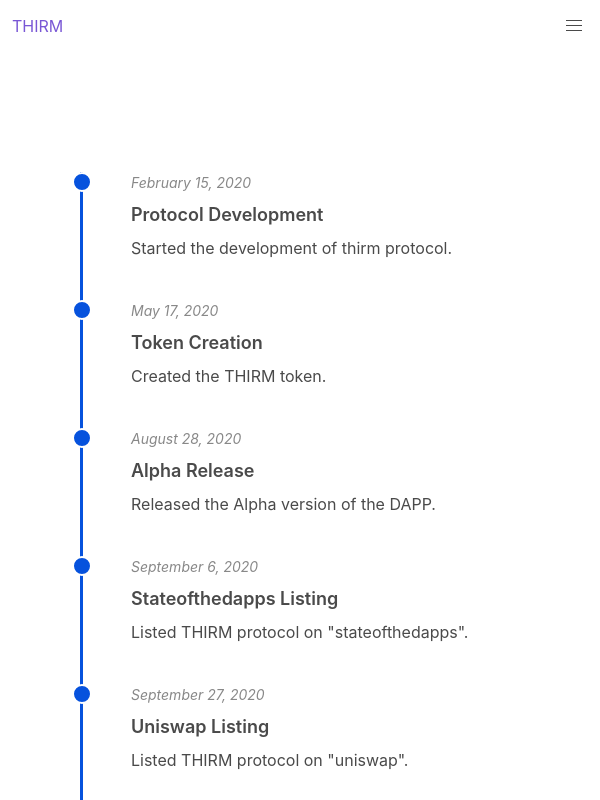
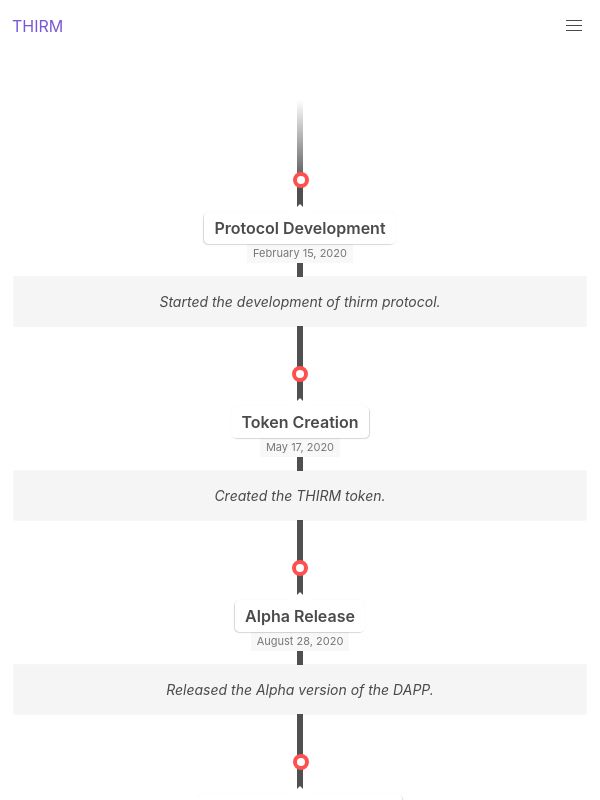
Before and after one commit to SuhailCM/thirmprotocol.github.io, a Vue app: page /roadmap in a window 600 px wide. Shown: the top 800 px of the page. Built offline with nearby package versions, Linux system fonts and the light colour scheme; what vue-plugin-load-script would draw is missing.

Commit message:
modern timeline

```diff
--- a/src/x/roadmap.vue
+++ b/src/x/roadmap.vue
@@ -2,30 +2,27 @@
   <div>
     <section class="container">
       <div class="roadmap">
-        <ul class="roadmap-list" v-for="(roadmap, index) of roadmaps" :key="index">
-          <li>
-            <div class="roadmap-date">
-             {{ roadmap.date }}
+        <ul class="timeline">
+        <li class="timeline" v-for="(roadmap, index) of roadmaps" :key="index">
+          <div :class="index % 2=== 0 ? 'direction-l' : 'direction-r'">
+            <div class="flag-wrapper">
+        <span class="flag">{{ roadmap.title }}</span>
+        <span class="time-wrapper"><span class="time">{{ roadmap.date }}</span></span>
         </div>
-            <div class="roadmap-title">
-              {{ roadmap.title }}
-            </div>
-            <div class="roadmap-desc">
-              {{ roadmap.description }}
+        <div class="desc">{{ roadmap.description }}</div>
         </div>
           </li>
           </ul>
+
             <h1 class="upcom">Upcoming</h1>
-        <ul class="roadmap-list upcomming" v-for="(roadmap, index) of roadmapsup" :key="index">
-          <li>
-            <div class="roadmap-date">
-             {{ roadmap.date }}
+          <ul class="timeline">
+          <li class="timeline" v-for="(roadmap, index) of roadmapsup" :key="index">
+          <div :class="index % 2=== 0 ? 'direction-l' : 'direction-r'">
+            <div class="flag-wrapper">
+        <span class="flag">{{ roadmap.title }}</span>
+        <span class="time-wrapper"><span class="time">{{ roadmap.date }}</span></span>
         </div>
-            <div class="roadmap-title">
-              {{ roadmap.title }}
-            </div>
-            <div class="roadmap-desc">
-              {{ roadmap.description }}
+        <div class="desc">{{ roadmap.description }}</div>
         </div>
           </li>
         </ul>
@@ -37,67 +34,290 @@
 <style>
 
 .roadmap {
-  margin-bottom: 120px;
-  margin-left: 80px;
-  margin-right: 80px;
-  margin-top: 120px;
-}
-.roadmap .roadmap-list {
-  padding-bottom: 16px;
-  border-left: 3px solid #0652DD;
-  padding-left: 24px;
-}
-
-.roadmap .roadmap-list li{
-  position: relative;
-  padding-bottom: 24px;
-  padding-left: 24px;
-}
-
-.roadmap .roadmap-list li::before{
-  content: "";
-  width: 20px;
-  height: 20px;
-  position: absolute;
-  background-color: #0652DD;
-  border: 2px solid #fff;
-  top: 0px;
-  left: -35px;
-  border-radius: 50%;
-}
-
-
-
-.roadmap .roadmap-list li .roadmap-date{
-  font-size: 14px;
-  font-style: italic;
-  color: #888;
-}
-
-.roadmap .roadmap-list li .roadmap-title{
-  font-size: 18px;
-  font-weight: 600;
-  margin: 8px 0;
-}
-
-.roadmap .roadmap-list.upcomming {
-  padding-bottom: 16px;
-  border-left: 3px solid #bdbdbd;
-  padding-left: 24px;
+  margin: 48px auto;
 }
 
 .upcom {
-  padding-top: 36px;
-  padding-bottom: 36px;
-  border-left: 3px solid #bdbdbd;
-  padding-left: 48px;
+  margin: 36px auto;
   font-size: 24px;
   font-weight: 700;
   color: #27ae60;
+  text-align: center;
+  display: block;
 }
 
-.roadmap .roadmap-list.upcomming li::before{
-  background-color: #666666;
+/* ================ The Timeline ================ */
+
+.timeline {
+  position: relative;
+  width: 660px;
+  margin: 0 auto;
+  margin-top: 20px;
+  padding: 1em 0;
+  list-style-type: none;
+}
+
+.timeline:before {
+  position: absolute;
+  left: 50%;
+  top: 0;
+  content: ' ';
+  display: block;
+  width: 6px;
+  height: 100%;
+  margin-left: -3px;
+  background: rgb(80,80,80);
+  background: -moz-linear-gradient(top, rgba(80,80,80,0) 0%, rgb(80,80,80) 8%, rgb(80,80,80) 92%, rgba(80,80,80,0) 100%);
+  background: -webkit-gradient(linear, left top, left bottom, color-stop(0%,rgba(30,87,153,1)), color-stop(100%,rgba(125,185,232,1)));
+  background: -webkit-linear-gradient(top, rgba(80,80,80,0) 0%, rgb(80,80,80) 8%, rgb(80,80,80) 92%, rgba(80,80,80,0) 100%);
+  background: -o-linear-gradient(top, rgba(80,80,80,0) 0%, rgb(80,80,80) 8%, rgb(80,80,80) 92%, rgba(80,80,80,0) 100%);
+  background: -ms-linear-gradient(top, rgba(80,80,80,0) 0%, rgb(80,80,80) 8%, rgb(80,80,80) 92%, rgba(80,80,80,0) 100%);
+  background: linear-gradient(to bottom, rgba(80,80,80,0) 0%, rgb(80,80,80) 8%, rgb(80,80,80) 92%, rgba(80,80,80,0) 100%);
+
+  z-index: 5;
+}
+
+.timeline li {
+  padding: 1em 0;
+}
+
+.timeline li:after {
+  content: "";
+  display: block;
+  height: 0;
+  clear: both;
+  visibility: hidden;
+}
+
+.direction-l {
+  position: relative;
+  width: 300px;
+  float: left;
+  text-align: right;
+}
+
+.direction-r {
+  position: relative;
+  width: 300px;
+  float: right;
+}
+
+.flag-wrapper {
+  position: relative;
+  display: inline-block;
+
+  text-align: center;
+}
+
+.flag {
+  position: relative;
+  display: inline;
+  background: rgb(248,248,248);
+  padding: 6px 10px;
+  border-radius: 5px;
+  font-weight: 600;
+  text-align: left;
+}
+
+.direction-l .flag {
+  -webkit-box-shadow: -1px 1px 1px rgba(0,0,0,0.15), 0 0 1px rgba(0,0,0,0.15);
+  -moz-box-shadow: -1px 1px 1px rgba(0,0,0,0.15), 0 0 1px rgba(0,0,0,0.15);
+  box-shadow: -1px 1px 1px rgba(0,0,0,0.15), 0 0 1px rgba(0,0,0,0.15);
+}
+
+.direction-r .flag {
+  -webkit-box-shadow: 1px 1px 1px rgba(0,0,0,0.15), 0 0 1px rgba(0,0,0,0.15);
+  -moz-box-shadow: 1px 1px 1px rgba(0,0,0,0.15), 0 0 1px rgba(0,0,0,0.15);
+  box-shadow: 1px 1px 1px rgba(0,0,0,0.15), 0 0 1px rgba(0,0,0,0.15);
+}
+
+.direction-l .flag:before,
+.direction-r .flag:before {
+  position: absolute;
+  top: 50%;
+  right: -40px;
+  content: ' ';
+  display: block;
+  width: 20px;
+  height: 20px;
+  margin-top: -10px;
+  background: #fff;
+  border-radius: 10px;
+  border: 4px solid rgb(255,80,80);
+  z-index: 10;
+}
+
+.direction-r .flag:before {
+  left: -40px;
+}
+
+.direction-l .flag:after {
+  content: "";
+  position: absolute;
+  left: 100%;
+  top: 50%;
+  height: 0;
+  width: 0;
+  margin-top: -8px;
+  border: solid transparent;
+  border-left-color: rgb(248,248,248);
+  border-width: 8px;
+  pointer-events: none;
+}
+
+.direction-r .flag:after {
+  content: "";
+  position: absolute;
+  right: 100%;
+  top: 50%;
+  height: 0;
+  width: 0;
+  margin-top: -8px;
+  border: solid transparent;
+  border-right-color: rgb(248,248,248);
+  border-width: 8px;
+  pointer-events: none;
+}
+
+.time-wrapper {
+  display: inline;
+  line-height: 1em;
+  font-size: 11px;
+  color: #777;
+  vertical-align: middle;
+}
+
+.direction-l .time-wrapper {
+  float: left;
+}
+
+.direction-r .time-wrapper {
+  float: right;
+}
+
+.time {
+  display: inline-block;
+  padding: 4px 6px;
+  background: rgb(248,248,248);
+}
+
+.desc {
+  margin: 1em 0.75em 0 0;
+  font-size: 14px;
+  font-style: italic;
+  line-height: 1.5em;
+}
+
+.direction-r .desc {
+  margin: 1em 0 0 0.75em;
+}
+
+/* ================ Timeline Media Queries ================ */
+
+@media screen and (max-width: 660px) {
+
+.timeline {
+   width: 100%;
+  padding: 4em 0 1em 0;
+}
+
+.timeline li {
+  padding: 2em 0;
+}
+
+.direction-l,
+.direction-r {
+  float: none;
+  width: 100%;
+
+  text-align: center;
+}
+
+.flag-wrapper {
+  text-align: center;
+}
+
+.flag {
+  background: rgb(255,255,255);
+  z-index: 15;
+}
+
+.direction-l .flag:before,
+.direction-r .flag:before {
+  position: absolute;
+  top: -30px;
+  left: 51%;
+  content: ' ';
+  display: block;
+  width: 16px;
+  height: 16px;
+  margin-left: -9px;
+  background: #fff;
+  border-radius: 10px;
+  border: 4px solid rgb(255,80,80);
+  z-index: 10;
+}
+
+.direction-l .flag:after,
+.direction-r .flag:after {
+  content: "";
+  position: absolute;
+  left: 50%;
+  top: -8px;
+  height: 0;
+  width: 0;
+  margin-left: -8px;
+  border: solid transparent;
+  border-bottom-color: rgb(255,255,255);
+  border-width: 8px;
+  pointer-events: none;
+}
+
+.time-wrapper {
+  display: block;
+  position: relative;
+  margin: 4px 0 0 0;
+  z-index: 14;
+}
+
+.direction-l .time-wrapper {
+  float: none;
+}
+
+.direction-r .time-wrapper {
+  float: none;
+}
+
+.desc {
+  position: relative;
+  margin: 1em 0 0 0;
+  padding: 1em;
+  background: rgb(245,245,245);
+  -webkit-box-shadow: 0 0 1px rgba(0,0,0,0.20);
+  -moz-box-shadow: 0 0 1px rgba(0,0,0,0.20);
+  box-shadow: 0 0 1px rgba(0,0,0,0.20);
+
+  z-index: 15;
+}
+
+.direction-l .desc,
+.direction-r .desc {
+  position: relative;
+  margin: 1em 1em 0 1em;
+  padding: 1em;
+
+  z-index: 15;
+}
+
+}
+
+@media screen and (min-width: 400px ?? max-width: 660px) {
+
+.direction-l .desc,
+.direction-r .desc {
+  margin: 1em 4em 0 4em;
+}
+
 }
 
 </style>
```
Lines whose indentation alone changed are shown as unchanged.
